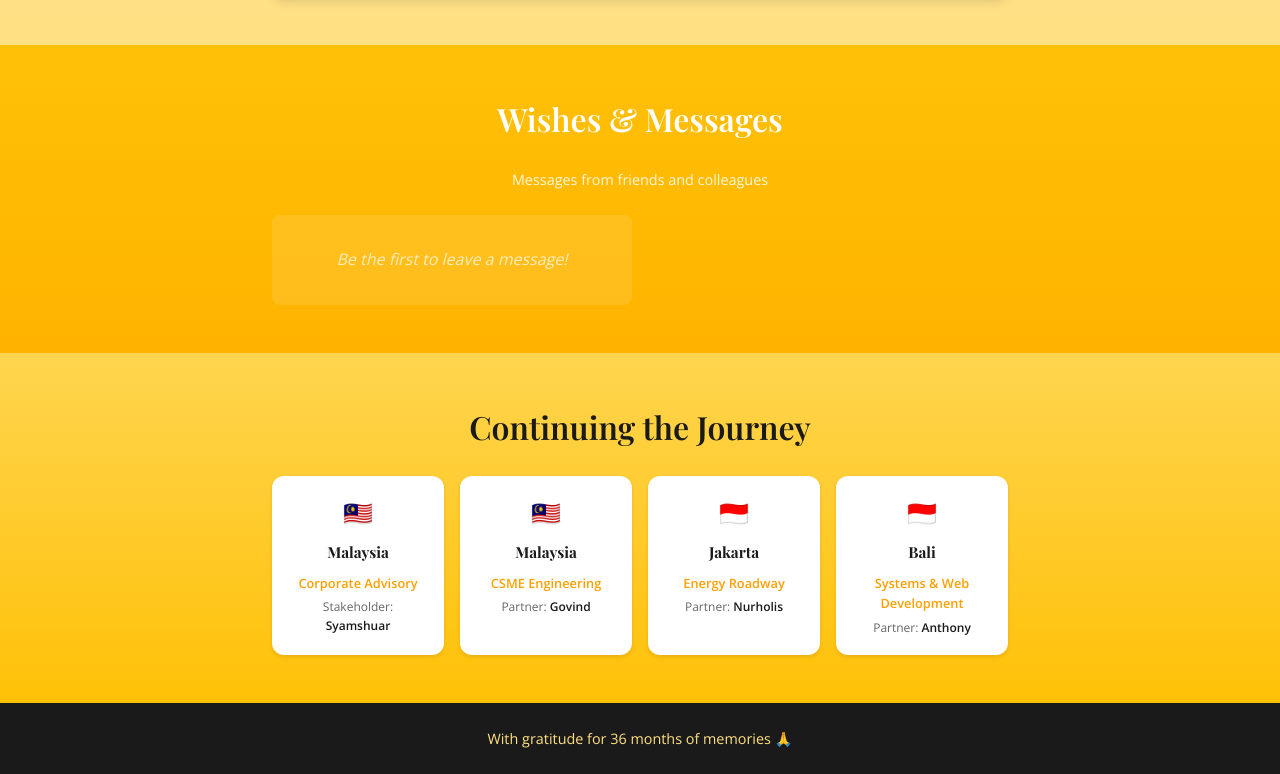
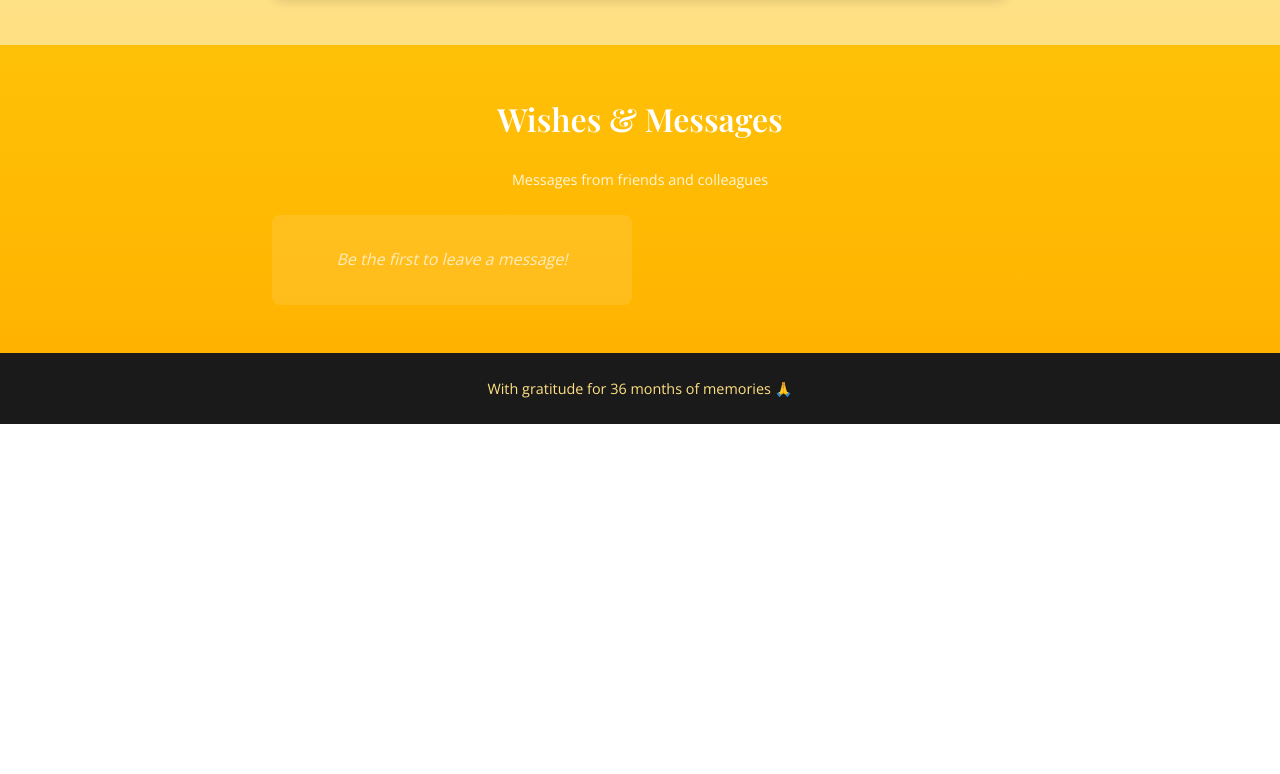
Before and after one commit to mohdazlanabas/temp_greenviro_engagement, a website: page index.html in a window 1280 px wide. Shown: the part 1371-2145 px from the top of the page. After the commit the page ends 1795 px from the top, so only its background shows below. Drawn offline with nearby package versions, Linux system fonts and the light colour scheme; no server answers.

Commit message:
Committed From Zsh At 04:51 PM, Friday, January 02, 2026

```diff
--- a/index.html
+++ b/index.html
@@ -74,39 +74,6 @@
             </div>
         </section>
 
-        <!-- Section 5: Partner Links -->
-        <section class="partner-links-section">
-            <div class="container">
-                <h2>Continuing the Journey</h2>
-                <div class="partner-cards">
-                    <a href="https://greenviro.my" target="_blank" class="partner-card">
-                        <div class="partner-flag">🇲🇾</div>
-                        <h3>Malaysia</h3>
-                        <p class="partner-company">Corporate Advisory</p>
-                        <p class="partner-name">Stakeholder: <strong>Syamshuar</strong></p>
-                    </a>
-                    <a href="https://agalchemyconsults.com/" target="_blank" class="partner-card">
-                        <div class="partner-flag">🇲🇾</div>
-                        <h3>Malaysia</h3>
-                        <p class="partner-company">CSME Engineering</p>
-                        <p class="partner-name">Partner: <strong>Govind</strong></p>
-                    </a>
-                    <a href="https://greenviro-nusantara.com/" target="_blank" class="partner-card">
-                        <div class="partner-flag">🇮🇩</div>
-                        <h3>Jakarta</h3>
-                        <p class="partner-company">Energy Roadway</p>
-                        <p class="partner-name">Partner: <strong>Nurholis</strong></p>
-                    </a>
-                    <a href="https://gaiada.com/" target="_blank" class="partner-card">
-                        <div class="partner-flag">🇮🇩</div>
-                        <h3>Bali</h3>
-                        <p class="partner-company">Systems & Web Development</p>
-                        <p class="partner-name">Partner: <strong>Anthony</strong></p>
-                    </a>
-                </div>
-            </div>
-        </section>
-
     </main>
 
     <footer class="site-footer">
```
